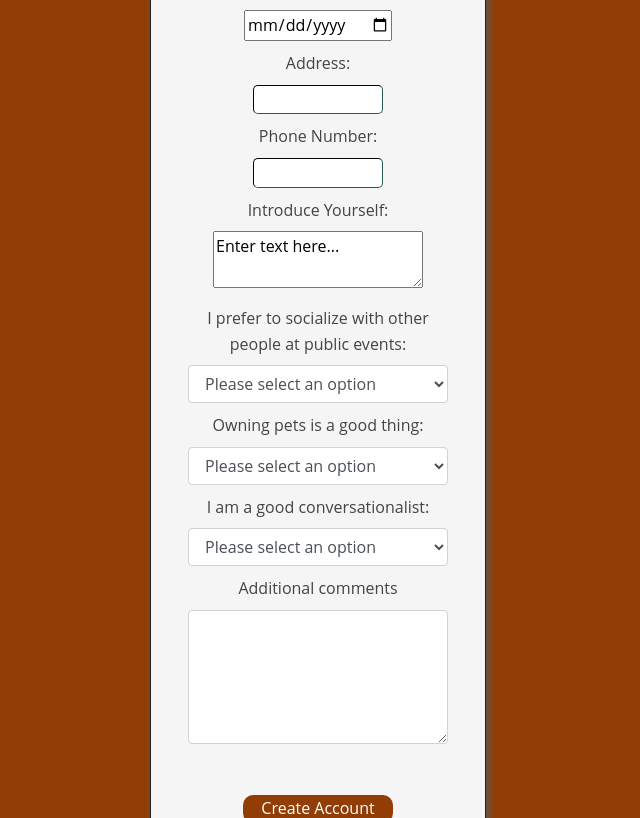
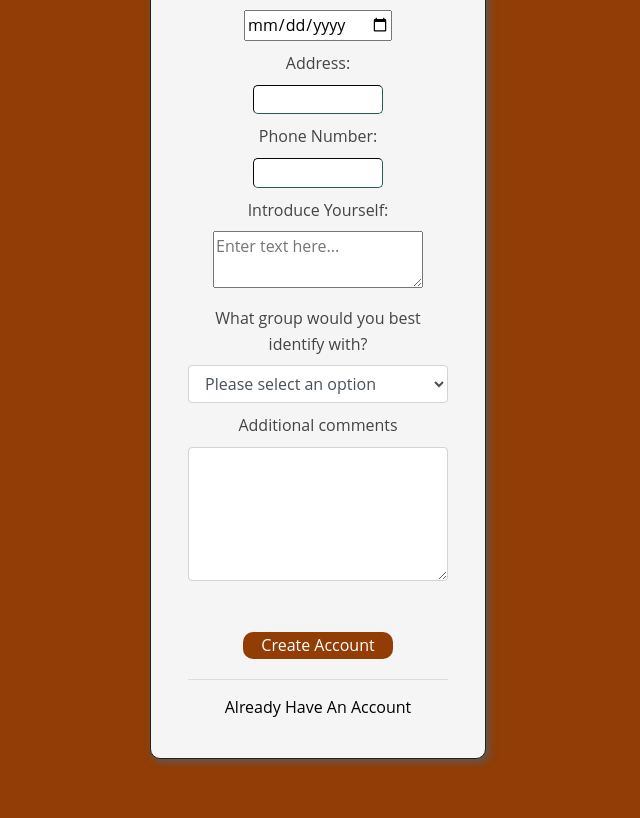
Before and after one commit to jorda079/CS370, a Flask app: page /signup in a window 1280 px wide. Shown: the part 643-1461 px from the top of the page, without its empty margins (322-962 px from the left). After the commit the page ends 1409 px from the top, so only its background shows below. Run offline with Flask 3, Linux system fonts and the light colour scheme; parts of the project's set-up code (start-up, migrations or seed data) failed here and were passed over; some libraries are stand-ins or nearby versions.

Commit message:
reduce questionnaire data

```diff
--- a/app.py
+++ b/app.py
@@ -13,7 +13,7 @@ import os
 import json
 
 # ! temporarily except egg.py to avoid error
-from tools.eeg import get_head_band_sensor_object
+# from tools.eeg import get_head_band_sensor_object
 
 
 from db_con import get_db_instance, get_db
--- a/auth.py
+++ b/auth.py
@@ -23,9 +23,7 @@ def signup_post():
     address = request.form.get('address')
     phone = request.form.get('phone')
     introduce = request.form.get('introduce')
-    question1 = request.form.get('question1')
-    question2 = request.form.get('question2')
-    question3 = request.form.get('question3')
+    question = request.form.get('question')
     message = request.form.get("message")
 
 
@@ -39,7 +37,7 @@ def signup_post():
     # add new user into database with questionnarie answer
     # save database using commit()
     cur.execute("INSERT INTO users (name, password, email, address, phone, gender, birth, introduce) VALUES (?, ?, ?, ?, ?, ?, ?, ?)", (username, password, email, address, phone, gender, str(birthdate), introduce))
-    cur.execute("INSERT INTO questionnaire (answer_1, answer_2, answer_3, comments) VALUES (?, ?, ?, ?)",(question1, question2, question3, message))
+    cur.execute("INSERT INTO questionnaire (group_num, comments) VALUES (?, ?)",(question, message))
     db.commit()
     db.close()
     return redirect(url_for('auth.login'))
--- a/result.py
+++ b/result.py
@@ -26,7 +26,7 @@ def result(username=None):
     cur.execute("SELECT * FROM questionnaire WHERE _id=(?)", [user_id])
     current_user = cur.fetchone()
 
-    cur.execute("SELECT _id FROM questionnaire WHERE answer_1=(?) AND answer_2=(?) AND answer_3=(?) AND _id != (?)", (current_user[1], current_user[2], current_user[3], user_id))
+    cur.execute("SELECT _id FROM questionnaire WHERE group_num =(?) AND _id != (?)", (current_user[1], user_id))
     matched_users = cur.fetchall()
 
     users = []
--- a/schema.sql
+++ b/schema.sql
@@ -17,9 +17,6 @@ CREATE TABLE IF NOT EXISTS users (
 
 CREATE TABLE IF NOT EXISTS questionnaire (
             _id INTEGER PRIMARY KEY AUTOINCREMENT,
-            answer_1 TEXT,
-            answer_2 TEXT,
-            answer_3 TEXT,
-            answer_4 TEXT,
+            group_num TEXT,
             comments TEXT
 );
--- a/templates/signup.html
+++ b/templates/signup.html
@@ -188,21 +188,19 @@
 				<br>
 				<label for="introduce">Introduce Yourself:</label>
 				<br>
-				<textarea id="introduce" class="textarea" name="introduce">Enter text here...</textarea>
+				<textarea id="introduce" class="textarea" name="introduce" placeholder="Enter text here..."></textarea>
 				<div id="introduce_empty" style="display:none;" class="error">
 					<br>
 					<span>Introduction required</span>
 				</div>
-				<label for="question1" class="form-label">I prefer to socialize with other people at public events:</label>
-			<select id="question1" name="question1" class="form-control" required>
+			<label for="question1" class="form-label">What group would you best identify with?</label>
+			<select id="question1" name="question" class="form-control" required>
 				<option value="" selected disabled>Please select an option</option>
-				<option value="Strongly agree">Strongly Agree</option>
-				<option value="Agree">Agree</option>
-				<option value="Neutral">Neutral</option>
-				<option value="Disagree">Disagree</option>
-				<option value="Strongly disagree">Strongly Disagree</option>
+				<option value="group1">Group 1 - Animals</option>
+				<option value="group2">Group 2 - Anime</option>
+				<option value="group3">Group 3 - Nature</option>
 			</select>
-			<label for="question2" class="form-label">Owning pets is a good thing:</label>
+			<!-- <label for="question2" class="form-label">Owning pets is a good thing:</label>
 			<select id="question2" name="question2" class="form-control" required>
 				<option value="" selected disabled>Please select an option</option>
 				<option value="Strongly agree">Strongly Agree</option>
@@ -219,7 +217,7 @@
 				<option value="Neutral">Neutral</option>
 				<option value="Disagree">Disagree</option>
 				<option value="Strongly disagree">Strongly Disagree</option>
-			</select>
+			</select> -->
 			<label for="message" class="form-label">Additional comments</label>
 			<textarea id="message" name="message" class="form-control" rows="5"></textarea>
 			<!-- <button type="submit" class="submit-button">Submit</button> -->
```
Also changed, not shown: init__db.py (+0 -8 lines), database.db.
